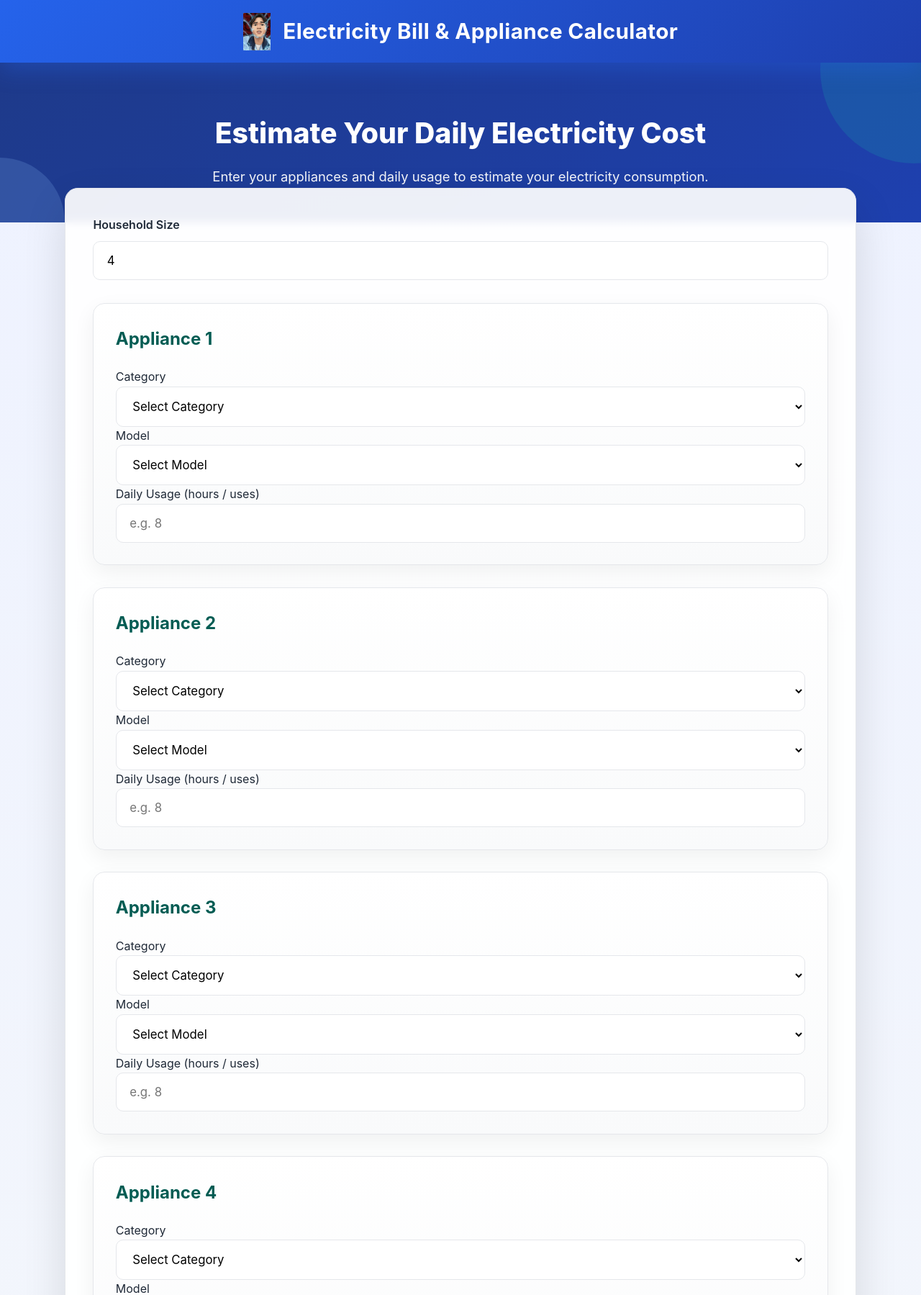
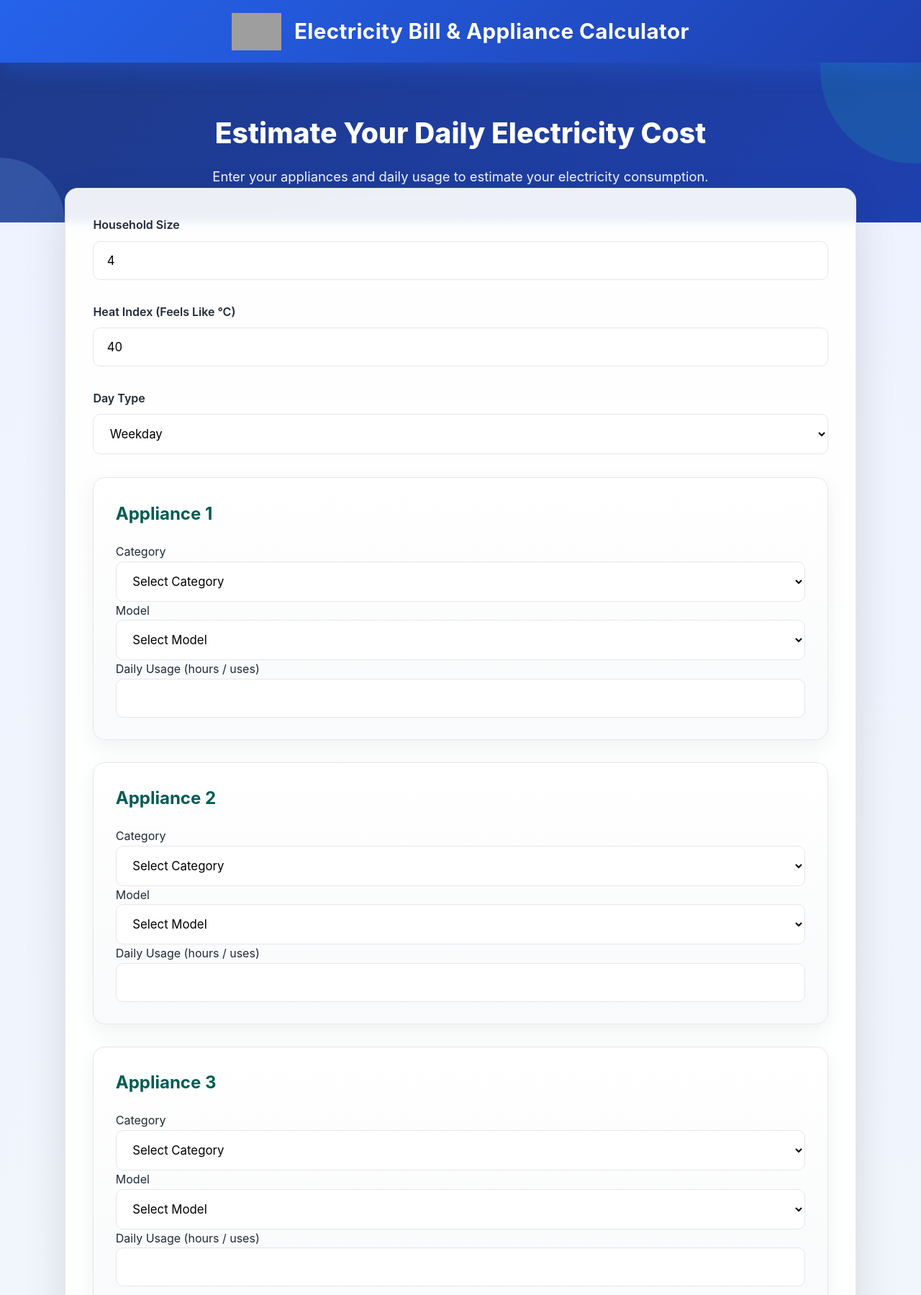
Before and after one commit to jhonesyy/random-forest2, a Flask app: template Electricty Consumption Prediction/templates/index.html in a window 1280 px wide. Shown: the top 1799 px of the page at 72% size. Run offline with Flask 3, Linux system fonts and the light colour scheme; the template is opened without the code that fills it, so the values that code supplies are empty; parts of the project's set-up code (start-up, migrations or seed data) failed here and were passed over; grey boxes are pictures that could not be loaded.

Commit message:
Enhance electricity usage form with new inputs
Added heat index and day type inputs to the calculator form.

```diff
--- a/Electricty Consumption Prediction/templates/index.html
+++ b/Electricty Consumption Prediction/templates/index.html
@@ -4,13 +4,13 @@
   <meta charset="UTF-8">
   <meta name="viewport" content="width=device-width, initial-scale=1.0">
   <title>Daily Electricity Usage Calculator</title>
-  <link rel="stylesheet" href="{{ url_for('static', filename='css/style.css') }}">
+  <link rel="stylesheet" href="static/style.css">
 </head>
 <body>
 
 <header class="site-header">
   <div class="logo-container">
-    <img src="{{ url_for('static', filename='images/logo.png') }}" alt="Meralco Logo" class="meralco-logo">
+    <img src="static/images/yop.png" alt="Meralco Logo" class="meralco-logo">
     <h1>Electricity Bill & Appliance Calculator</h1>
   </div>
 </header>
@@ -25,6 +25,20 @@
   <div class="input-group">
     <label>Household Size</label>
     <input type="number" name="household_size" min="1" value="4" required>
+  </div>
+
+  <div class="input-group">
+    <label>Heat Index (Feels Like °C)</label>
+    <input type="number" step="0.1" name="heat_index" value="40" required>
+  </div>
+
+  <div class="input-group">
+    <label>Day Type</label>
+    <select name="day_type" required>
+      <option value="Weekday">Weekday</option>
+      <option value="Saturday">Saturday</option>
+      <option value="Sunday">Sunday</option>
+    </select>
   </div>
 
   <div class="appliance-list">
@@ -53,7 +67,7 @@
       </select>
 
       <label>Daily Usage (hours / uses)</label>
-      <input type="number" step="0.1" name="usage_{{ i }}" min="0" placeholder="e.g. 8">
+      <input type="number" step="0.1" name="usage_{{ i }}" min="0">
     </div>
     {% endfor %}
   </div>
@@ -63,7 +77,6 @@
 
 {% if result %}
 <section class="result-section">
-
   <div class="result-card">
     <h2>Estimated Daily Consumption</h2>
     <p class="big">{{ result.daily_kwh }} kWh / day</p>
@@ -90,7 +103,6 @@
       {% endfor %}
     </ul>
   </div>
-
 </section>
 {% endif %}
 
```
